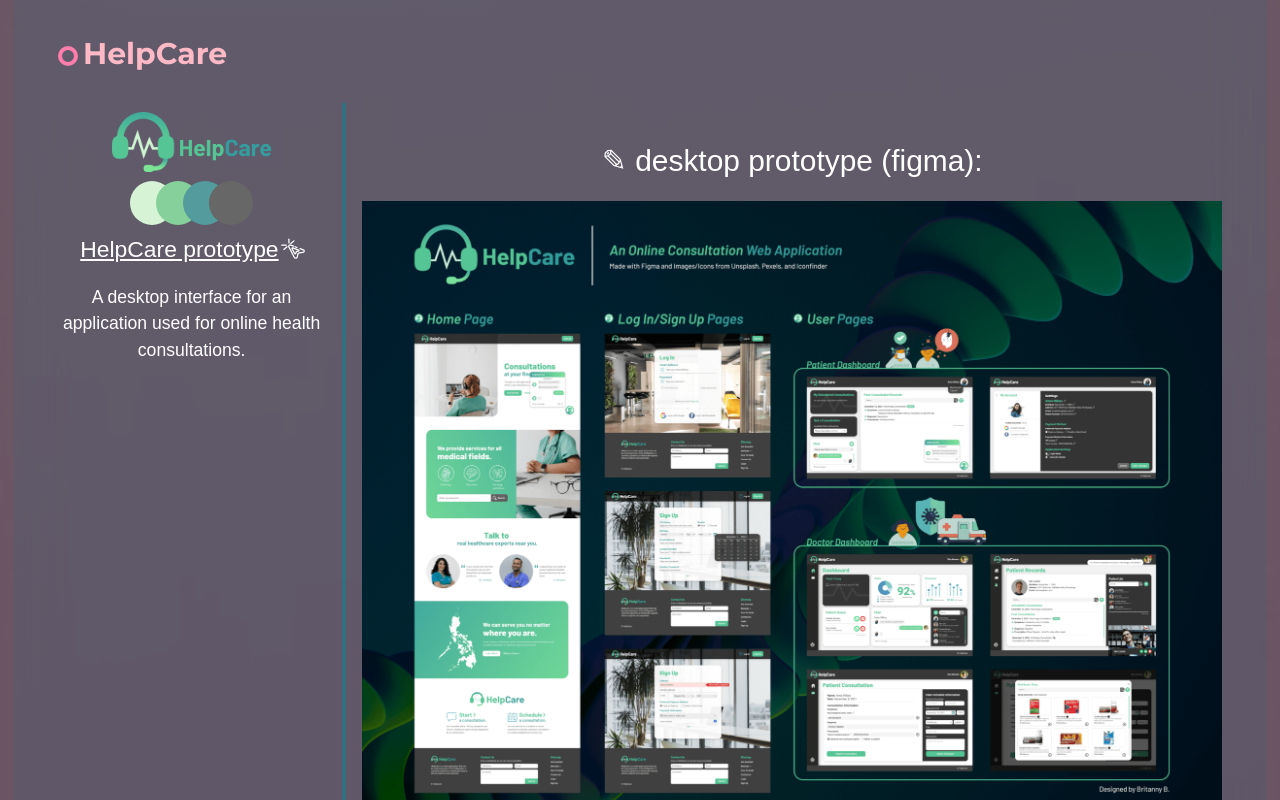
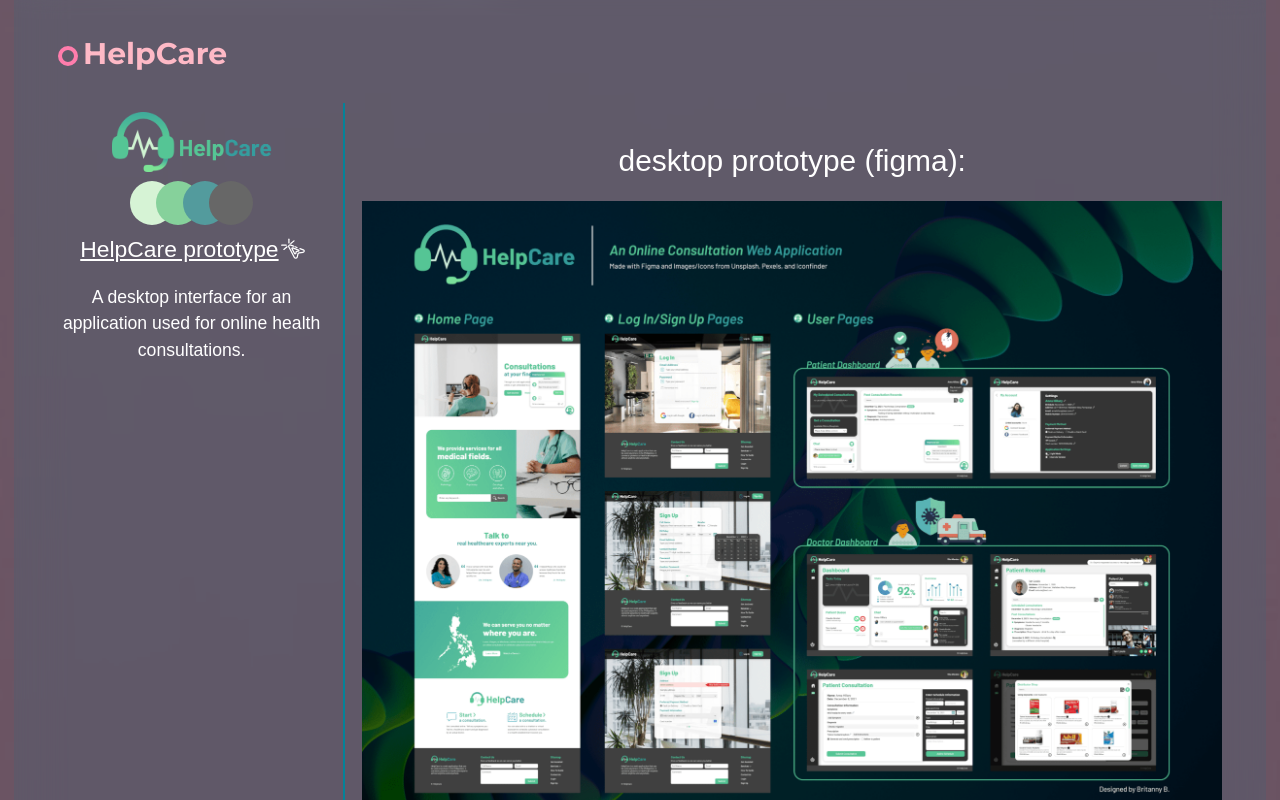
Before and after one commit to britannyb/britanny-portfolio, a React (Vite) app: page / in a window 1280 px wide. Shown: the part 2860-3660 px from the top of the page. Built offline with nearby package versions, Linux system fonts and the light colour scheme; a web font is replaced by a local one.

Commit message:
Update Projects.tsx

```diff
--- a/src/Projects.tsx
+++ b/src/Projects.tsx
@@ -61,7 +61,7 @@
   return (
     <>
       <h3 className="text-center lowercase md:my-4 md:text-sm lg:text-md">
-        ✎ {title}:
+        {title}:
       </h3>
       <div className="flex justify-center">{children}</div>
     </>
```
